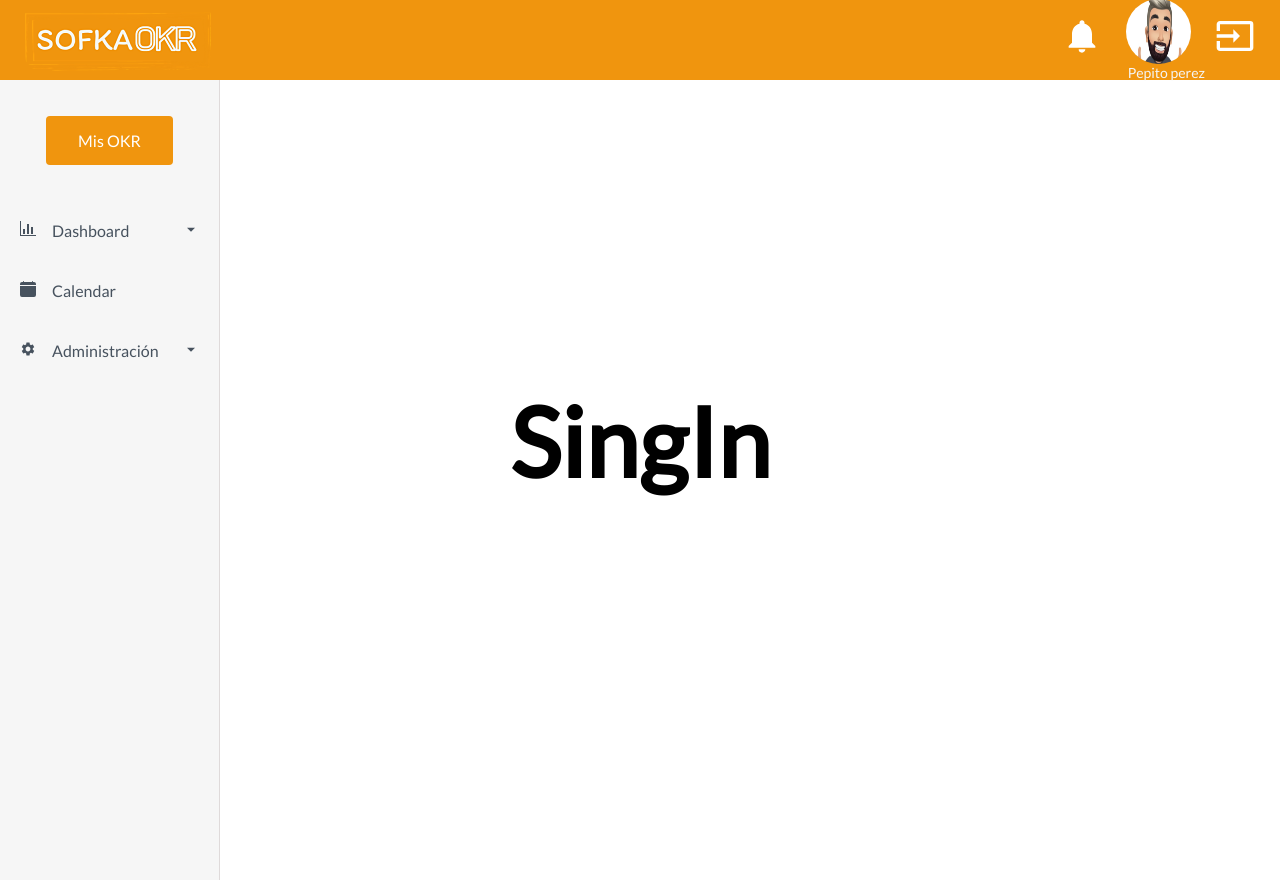
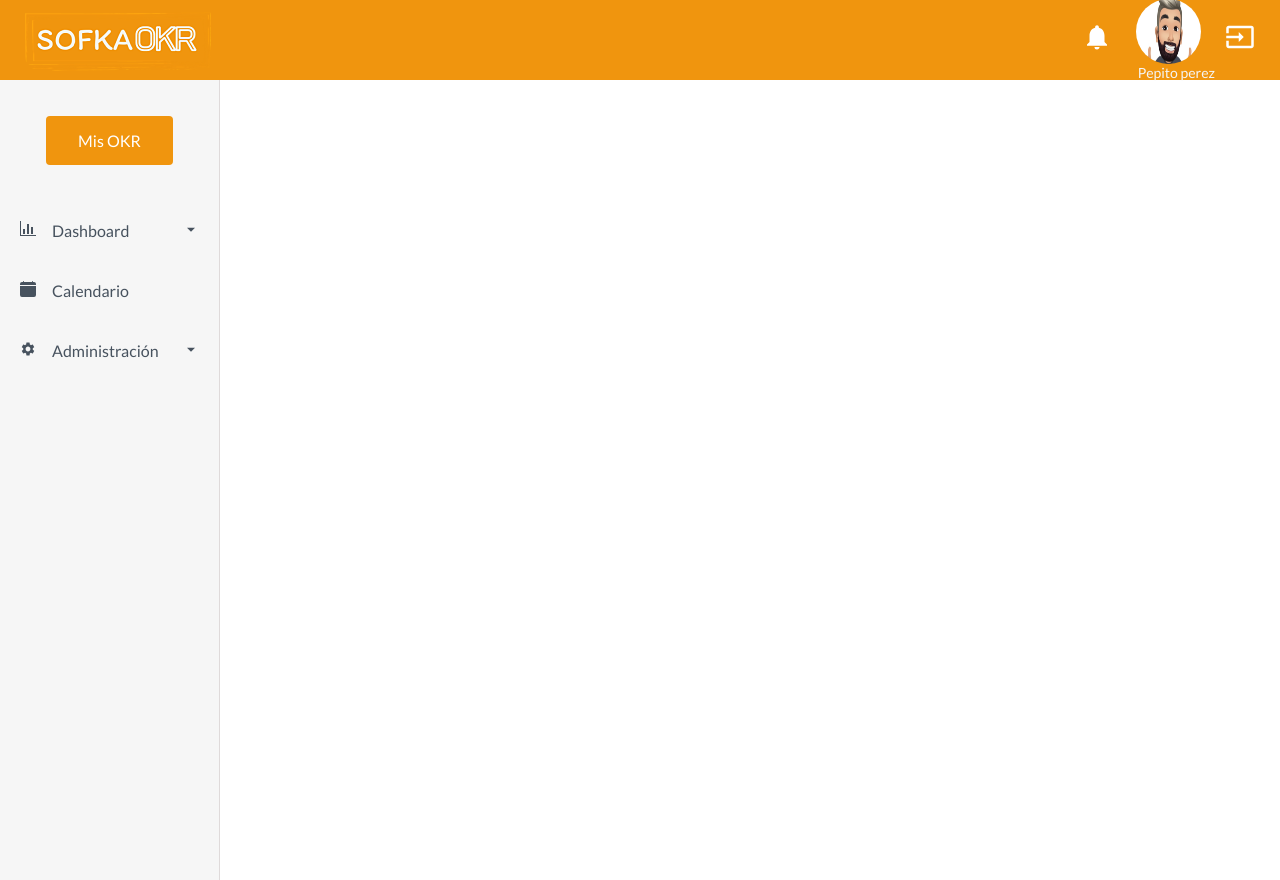
Before and after one commit to OscarLopera/sofka-okr-front-git, a React (Create React App) app: page /singin in a window 1280 px wide. Built offline with nearby package versions, Linux system fonts and the light colour scheme.

Commit message:
cambios en el sidebar

```diff
--- a/src/App.js
+++ b/src/App.js
@@ -5,7 +5,6 @@ import { BrowserRouter as Router, Switch, Route } from 'react-router-dom'
 import Home from './pages/Home'
 import Support from './pages/Support'
 import Calendar from './pages/Calendar'
-import Messages from './pages/Messages'
 import Notifications from './pages/Notifications'
 import SingIn from './pages/SingIn'
 import Sidebar from './components/Sidebar'
@@ -20,11 +19,10 @@ function App() {
 					<Route path="/" exact component={Home} />
 					<Route path="/calendar" component={Calendar} />
 					<Route path="/support" component={Support} />
-					<Route path="/messages" component={Messages} />
 					<Route path="/notifications" component={Notifications} />
-					<Route path="/singin" component={SingIn} />
 				</Switch>
 			</Router>
+
 		</>
 	)
 }
--- a/src/components/Navbar.css
+++ b/src/components/Navbar.css
@@ -37,7 +37,7 @@ span{
 }
 
 .notifications-icon{
-    font-size:40px;
+    font-size:30px;
 }
 
 .photo-name-nav{
@@ -45,7 +45,7 @@ span{
 }
 
 .signout-icon{
-    font-size:40px;
+    font-size:30px;
 }
 
 .nav-menu-header a{
--- a/src/components/SidebarData.js
+++ b/src/components/SidebarData.js
@@ -8,7 +8,6 @@ import * as RiIcons from "react-icons/ri";
 export const SidebarData = [
     {
         title: 'Dashboard',
-        path: '/',
         icon: <GoGraph />,
         iconClosed: <RiIcons.RiArrowDownSFill />,
         iconOpened: <RiIcons.RiArrowUpSFill />,
@@ -20,21 +19,20 @@ export const SidebarData = [
             icon: <MdDashboard/>
           },
           {
-            title: 'Mis',
-            path: '/myDashboard',
+            title: 'pepito Perez',
+            path: '/dashboardPersonal',
             icon: <MdDashboard />
           }
         ]
       },
     {
-        title: 'Calendar',
+        title: 'Calendario',
         path: '/calendar',
         icon: <BsIcons.BsFillCalendarFill />,
         cName: 'nav-text'
     },
     {
         title: 'Administración',
-        path: '/administration',
         icon: <MdSettings />,
 
         iconClosed: <RiIcons.RiArrowDownSFill />,
@@ -43,7 +41,7 @@ export const SidebarData = [
         subNav: [
           {
             title: 'Configuración de notificaciones',
-            path: '/settings',
+            path: '/notifications',
             icon: <RiIcons.RiMailSettingsFill />
           },
           {
--- a/src/pages/Messages.js
+++ /dev/null
@@ -1,9 +0,0 @@
-import React from 'react'
-
-export default function Messages() {
-    return (
-        <div className='messages'>
-            <h1>Messages</h1>
-        </div>
-    )
-}
```
